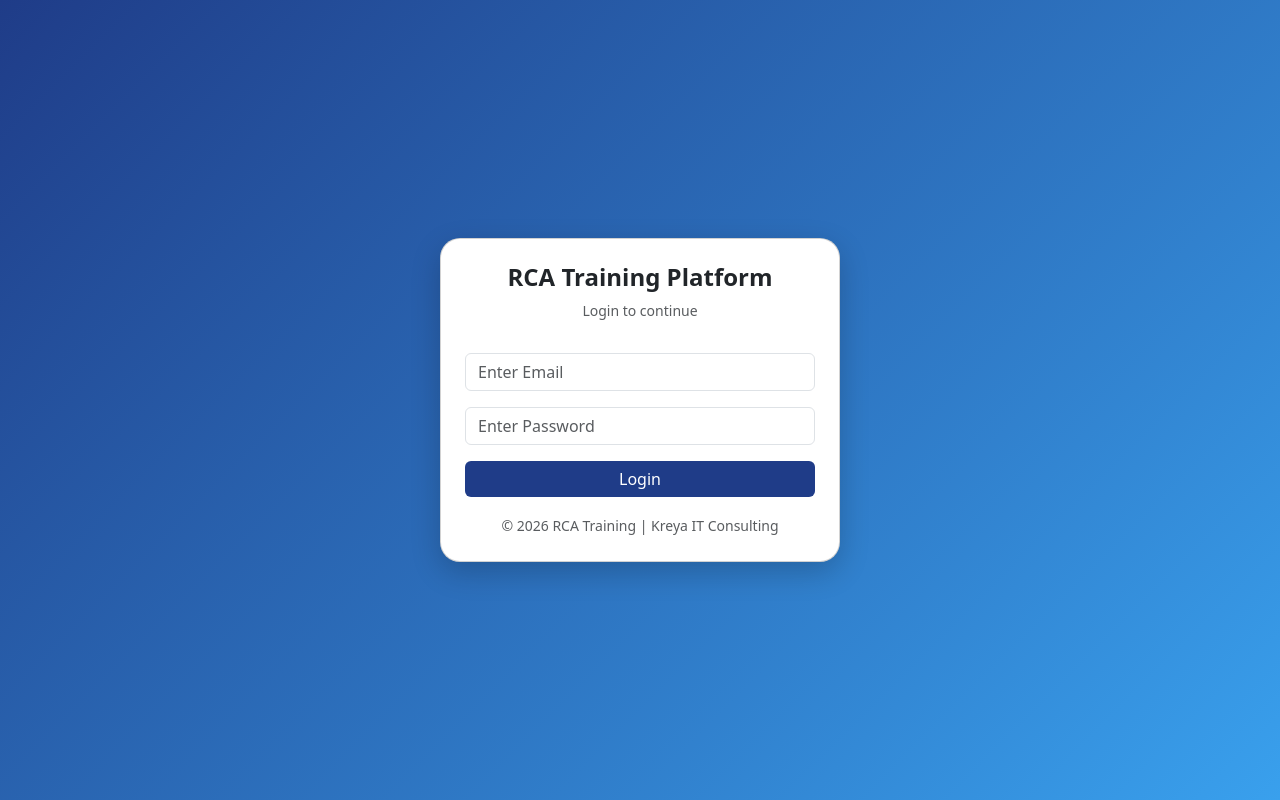
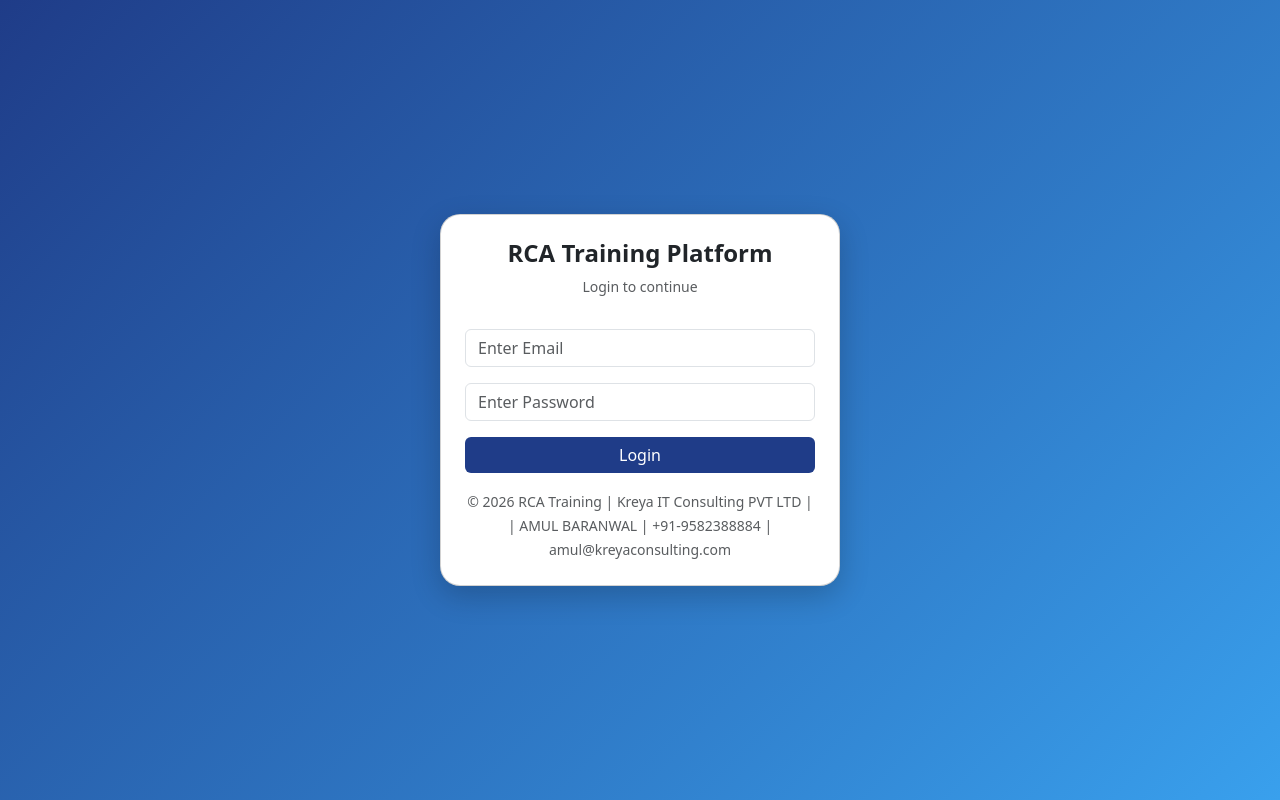
Before and after one commit to amulkreya/RCATraining, a website: page public/login.html in a window 1280 px wide. Drawn offline with nearby package versions, Linux system fonts and the light colour scheme.

Commit message:
Update login.html

```diff
--- a/public/login.html
+++ b/public/login.html
@@ -62,7 +62,7 @@
 
     <div class="text-center mt-3">
       <small class="text-muted">
-        © 2026 RCA Training | Kreya IT Consulting
+        © 2026 RCA Training | Kreya IT Consulting PVT LTD | | AMUL BARANWAL | +91-9582388884 | amul@kreyaconsulting.com
       </small>
     </div>
 
```
